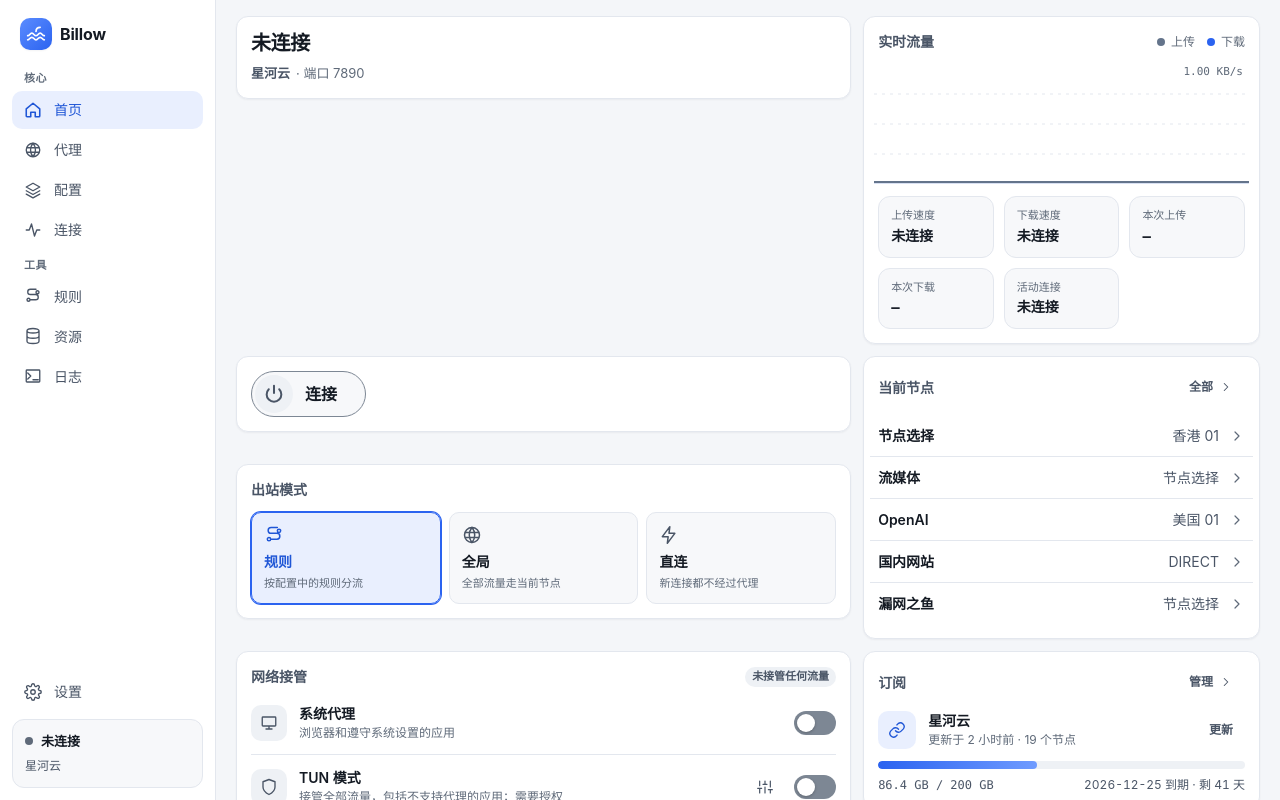
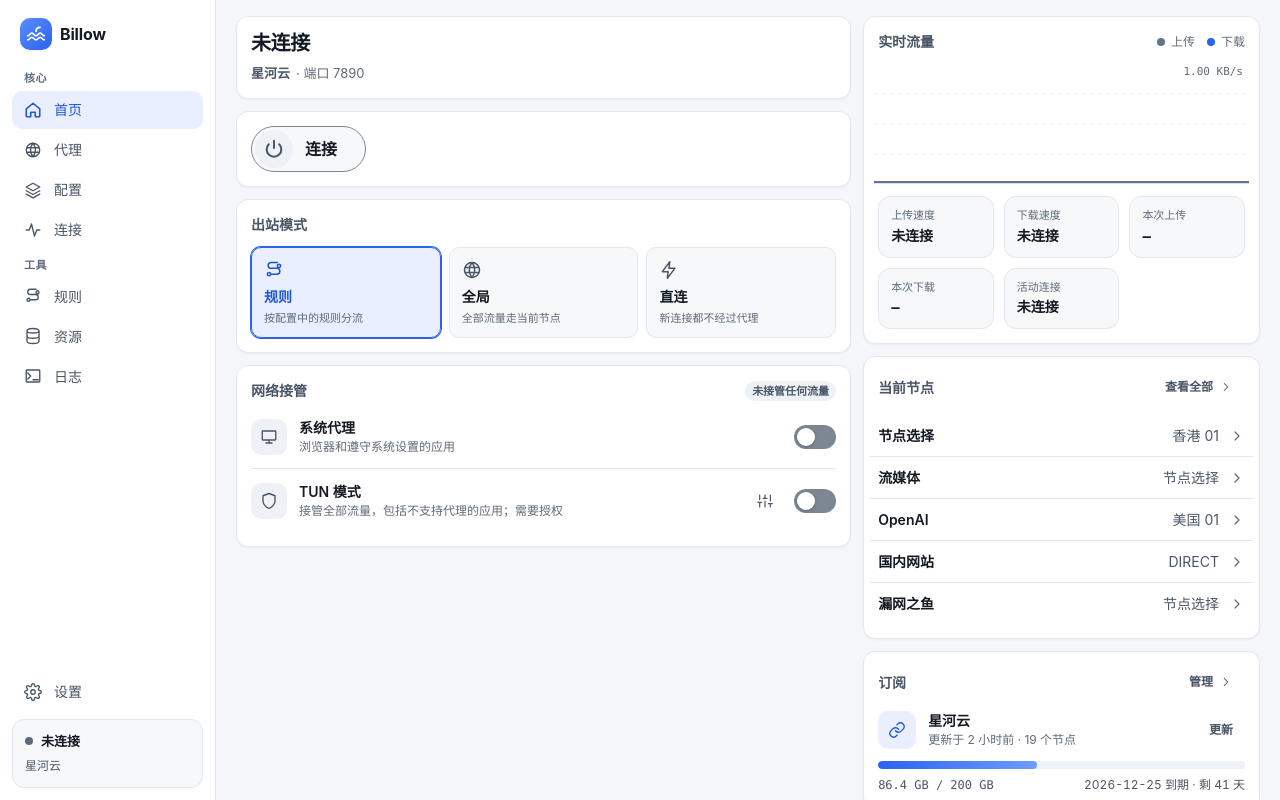
Before and after one commit to sakullla/Billow, a Vue app: page / in a window 1280 px wide. Built offline with nearby package versions, Linux system fonts and the light colour scheme.

Commit message:
fix: 主次列独立堆叠，断开可重试，查看全部文案完成
Sakullla-Task: home-view
Sakullla-Attempt: home-view-A2

```diff
--- a/src/lib/store.ts
+++ b/src/lib/store.ts
@@ -41,6 +41,7 @@ export interface Toast {
 /** The home-level action behind the last failure banner, so "重试" repeats it (R24). */
 export type HomeAction =
   | { kind: 'connect' }
+  | { kind: 'disconnect' }
   | { kind: 'takeover'; target: 'system_proxy' | 'tun'; on: boolean }
   | { kind: 'mode'; mode: Mode }
 
@@ -271,7 +272,10 @@ export function createStore(backend: Backend) {
 
   function disconnect() {
     if (connecting.value || !snapshot.value.connected) return Promise.resolve(undefined)
-    return act('connect', () => backend.disconnect(), '已断开')
+    return act('connect', () => backend.disconnect(), '已断开', {
+      action: { kind: 'disconnect' },
+      done: (next) => !next.connected,
+    })
   }
 
   function setMode(mode: Mode) {
@@ -300,6 +304,7 @@ export function createStore(backend: Backend) {
     const action = lastFailedAction.value
     if (!action) return Promise.resolve(undefined)
     if (action.kind === 'mode') return setMode(action.mode)
+    if (action.kind === 'disconnect') return disconnect()
     if (action.kind === 'takeover') return action.target === 'tun' ? setTun(action.on) : setSystemProxy(action.on)
     return connect()
   }
--- a/src/styles.css
+++ b/src/styles.css
@@ -1223,55 +1223,46 @@ button.delay:hover:not(:disabled) {
 }
 
 /* ───────────── Home ───────────── */
-/* Desktop: main column keeps the conclusion, action, mode and takeover; the side
-   column carries traffic, the current node and the subscription (R24). */
+/* Phones get one natural flow; ≥960px splits into independent main and side
+   columns so each column flows on its own without grid rows pairing cards of
+   different heights (R24). */
 .home-grid {
-  display: grid;
+  display: flex;
+  flex-direction: column;
   gap: var(--row-gap);
-  grid-template-columns: minmax(0, 1.55fr) minmax(0, 1fr);
-  grid-template-areas:
-    'status traffic'
-    'action groups'
-    'mode groups'
-    'takeover subscription';
-  align-items: start;
+}
+.home-main,
+.home-side {
+  display: flex;
+  flex-direction: column;
+  gap: var(--row-gap);
+  min-width: 0;
 }
 .home-status {
-  grid-area: status;
   display: flex;
   flex-direction: column;
   gap: var(--space-1);
 }
 .home-action {
-  grid-area: action;
   display: flex;
   align-items: center;
   justify-content: space-between;
   gap: var(--space-4);
   flex-wrap: wrap;
 }
-.mode-panel {
-  grid-area: mode;
-}
-.takeover-card {
-  grid-area: takeover;
-}
-.home-traffic {
-  grid-area: traffic;
-}
-.home-groups {
-  grid-area: groups;
-}
-.home-subscription {
-  grid-area: subscription;
-}
-/* Below the desktop split the same DOM order is the reading order, and it puts
-   status, profile, the single connect control and takeover on the first screen. */
-@media (max-width: 960px) {
+@media (min-width: 960px) {
   .home-grid {
-    display: flex;
-    flex-direction: column;
-    align-items: stretch;
+    display: grid;
+    grid-template-columns: minmax(0, 1.55fr) minmax(0, 1fr);
+    align-items: start;
+  }
+  /* Desktop order: status, action, mode, takeover. Phones keep takeover before
+     mode, which is the documented first-screen order (D3). */
+  .home-main .mode-panel {
+    order: 3;
+  }
+  .home-main .takeover-card {
+    order: 4;
   }
 }
 
@@ -1569,6 +1560,13 @@ button.delay:hover:not(:disabled) {
 /* The home side column is narrower than a full-width traffic card (R24). */
 .home-traffic .stats {
   grid-template-columns: repeat(3, minmax(0, 1fr));
+}
+/* The side column drops under ~330px between 960 and 1119px: three columns
+   would ellipsize the speeds. */
+@media (min-width: 960px) and (max-width: 1119px) {
+  .home-traffic .stats {
+    grid-template-columns: repeat(2, minmax(0, 1fr));
+  }
 }
 .compact .home-traffic .stats {
   grid-template-columns: repeat(2, minmax(0, 1fr));
--- a/src/views/HomeView.vue
+++ b/src/views/HomeView.vue
@@ -146,6 +146,7 @@ const apps = computed(() => {
     </section>
 
     <div v-else class="home-grid">
+      <div class="home-main">
         <section class="card home-status" :class="status.tone" data-testid="home-status">
           <h1 class="status-word" data-testid="status">{{ status.word }}</h1>
           <p v-if="profile" class="hero-sub">
@@ -265,7 +266,9 @@ const apps = computed(() => {
             </button>
           </div>
         </section>
+      </div>
 
+      <div class="home-side">
         <section class="card traffic-card home-traffic" data-testid="traffic-card">
           <header class="card-head">
             <h2>实时流量</h2>
@@ -302,7 +305,7 @@ const apps = computed(() => {
         <section class="card home-groups" data-testid="groups-card">
           <header class="card-head">
             <h2>当前节点</h2>
-          <button type="button" class="btn ghost sm" @click="store.go('proxies')">全部<Icon name="chevron-right" :size="14" /></button>
+            <button type="button" class="btn ghost sm" @click="store.go('proxies')">查看全部<Icon name="chevron-right" :size="14" /></button>
           </header>
           <p v-if="!manualGroups.length" class="empty-line muted">{{ snap.nodes_notice ?? '这份配置没有可手动选择的代理组' }}</p>
           <button
@@ -367,6 +370,7 @@ const apps = computed(() => {
           <p v-else class="empty-line muted">还没有启用配置，去配置页选择一份</p>
         </section>
       </div>
+    </div>
 
     <Modal v-if="appsOpen" title="分应用代理" subtitle="打开开关的应用将不经过 VPN" @close="appsOpen = false">
       <div class="search">
```
Also changed, not shown: 1 other file (tests, documents, lock files or other folders). Lines whose indentation alone changed are shown as unchanged.
